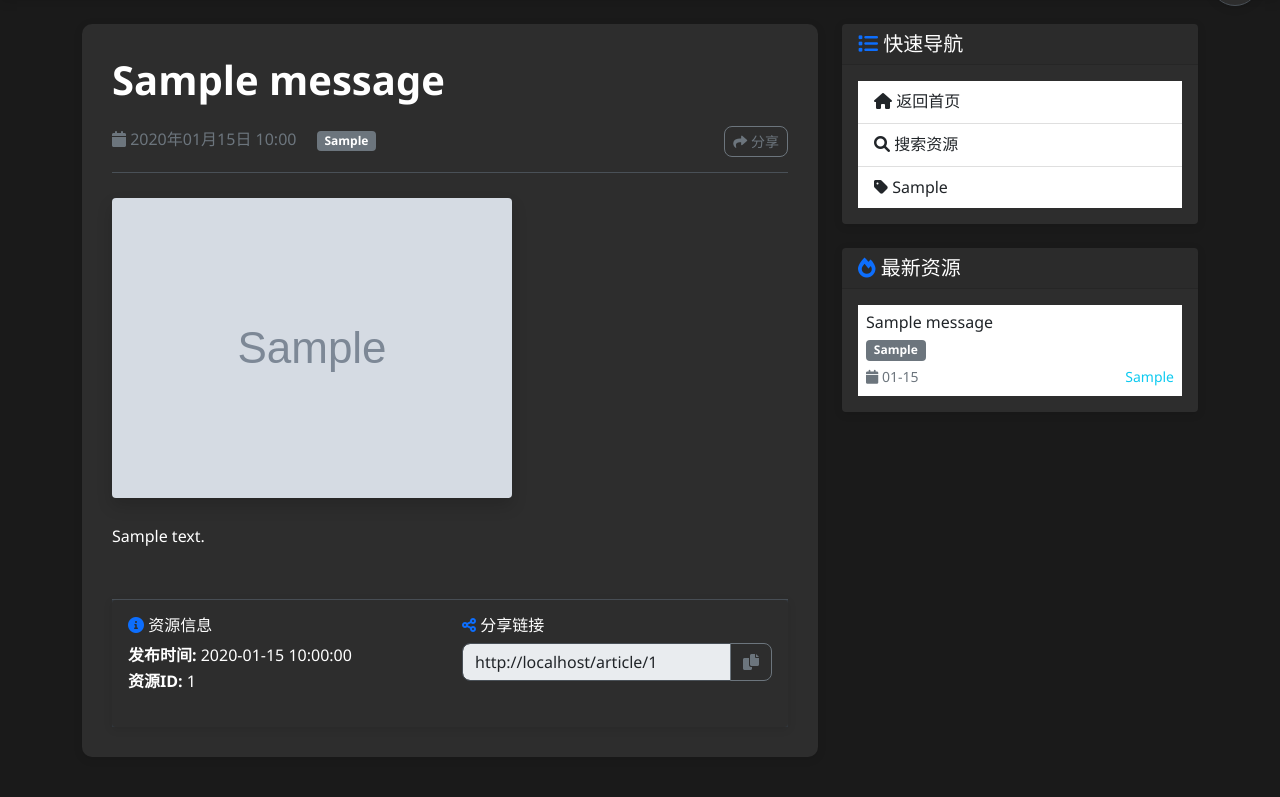
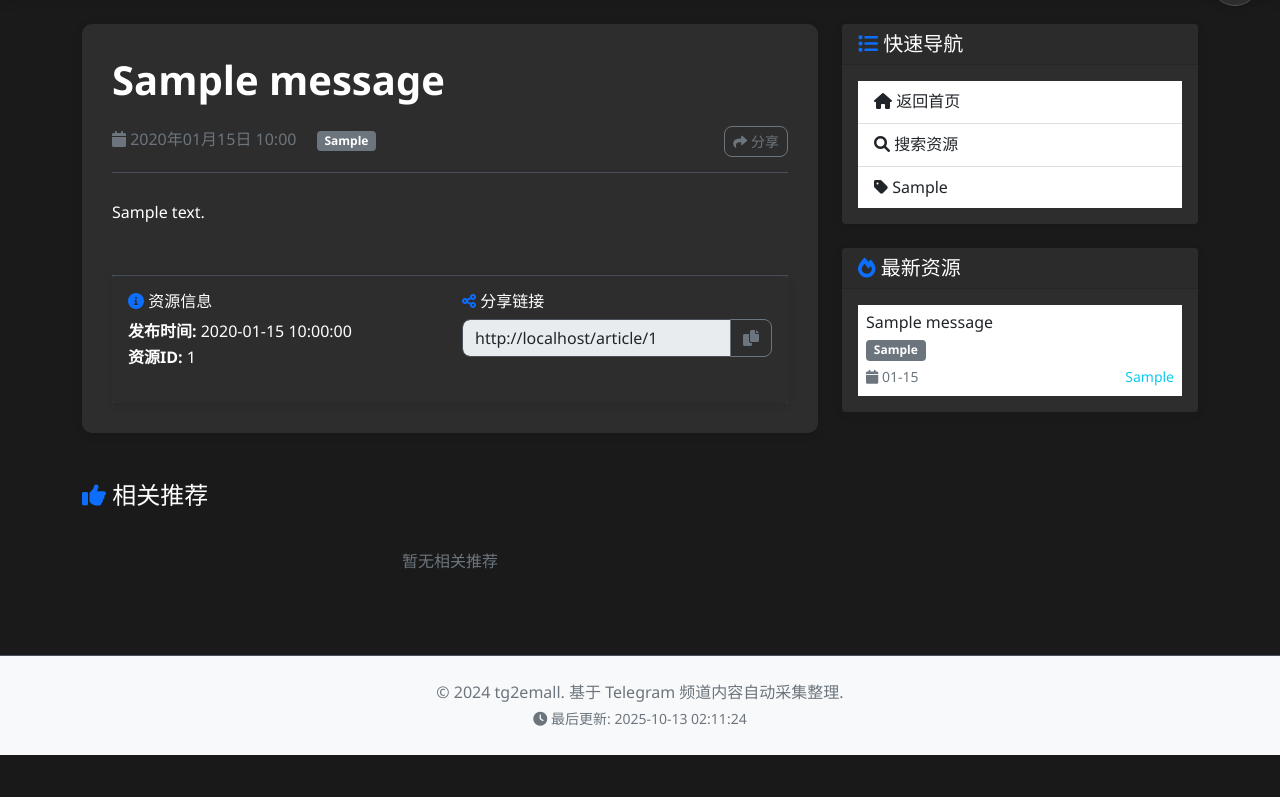
Before and after one commit to cecdat/tg2emall, a Flask app: page /article/1 in a window 1280 px wide. Shown: the part 64-861 px from the top of the page. After the commit the page ends 819 px from the top, so only its background shows below. Run offline with Flask 3, Linux system fonts and the light colour scheme; tables that the repository leaves empty hold one stand-in row (values such as "Sample post"); grey boxes marked "Sample" are stand-in pictures; data that the repository does not hold is empty.

Commit message:
修复图片显示问题和删除重复图片
- 添加extract_image_url过滤器提取Markdown格式图片中的纯URL
- 修复首页和搜索页面图片显示问题，正确处理image_url字段中的Markdown格式
- 删除文章详情页面重复的图片显示区域，避免图片重复显示
- 现在图片只在文章正文中通过Markdown渲染显示一次

```diff
--- a/services/frontend/app.py
+++ b/services/frontend/app.py
@@ -292,8 +292,24 @@ def render_markdown(text):
 
     return html
 
+# 提取图片URL的过滤器
+def extract_image_url(markdown_image):
+    """从Markdown格式的图片中提取纯URL"""
+    if not markdown_image:
+        return None
+
+    # 匹配 ![](url) 格式
+    import re
+    match = re.search(r'!\[.*?\]\((.*?)\)', markdown_image)
+    if match:
+        return match.group(1)
+
+    # 如果不是Markdown格式，直接返回原值
+    return markdown_image
+
 # 注册Jinja2过滤器
 app.jinja_env.filters['markdown'] = render_markdown
+app.jinja_env.filters['extract_image_url'] = extract_image_url
 
 def analyze_visit_source(user_agent, referrer, page_path):
     """分析访问来源"""
--- a/services/frontend/templates/article.html
+++ b/services/frontend/templates/article.html
@@ -35,16 +35,6 @@
                     </div>
                 </div>
             </header>
-
-            <!-- 文章图片 -->
-            {% if article.image_url %}
-            <div class="article-image mb-4">
-                <img src="{{ article.image_url }}"
-                     class="img-fluid rounded shadow"
-                     alt="{{ article.title }}"
-                     style="max-height: 400px; object-fit: cover;">
-            </div>
-            {% endif %}
 
             <!-- 文章正文 -->
             <div class="article-body">
--- a/services/frontend/templates/index.html
+++ b/services/frontend/templates/index.html
@@ -58,7 +58,7 @@
                 <div class="col-md-6 mb-4">
                     <div class="card h-100 shadow-sm">
                         {% if article.image_url %}
-                        <img src="{{ article.image_url }}" class="card-img-top" alt="{{ article.title }}" style="height: 200px; object-fit: cover;">
+                        <img src="{{ article.image_url|extract_image_url }}" class="card-img-top" alt="{{ article.title }}" style="height: 200px; object-fit: cover;">
                         {% endif %}
                         <div class="card-body d-flex flex-column">
                             <h5 class="card-title">
--- a/services/frontend/templates/search.html
+++ b/services/frontend/templates/search.html
@@ -45,7 +45,7 @@
                         <div class="row">
                             {% if article.image_url %}
                             <div class="col-md-3">
-                                <img src="{{ article.image_url }}"
+                                <img src="{{ article.image_url|extract_image_url }}"
                                      class="img-fluid rounded"
                                      alt="{{ article.title }}"
                                      style="height: 120px; object-fit: cover;">
```
